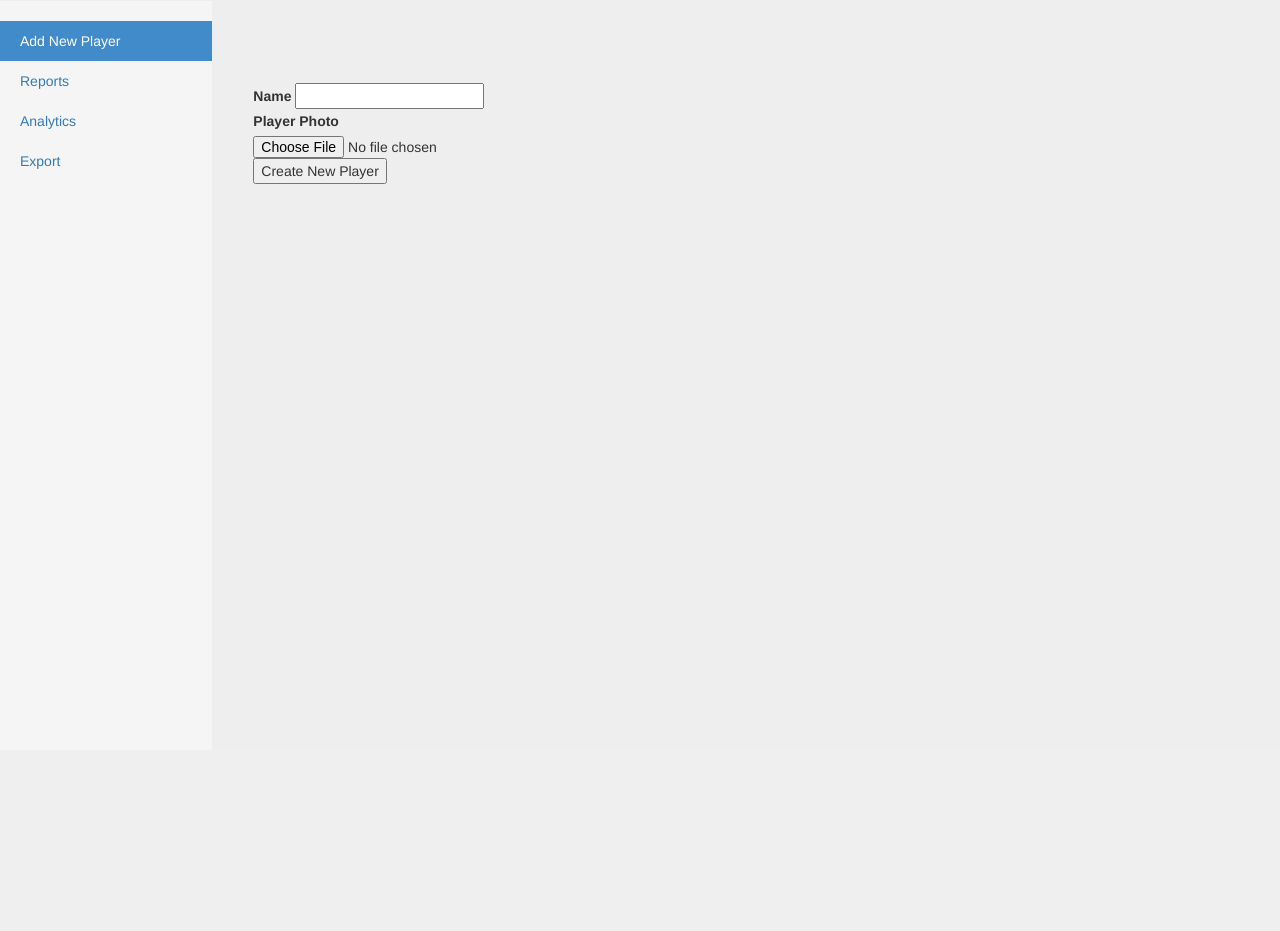
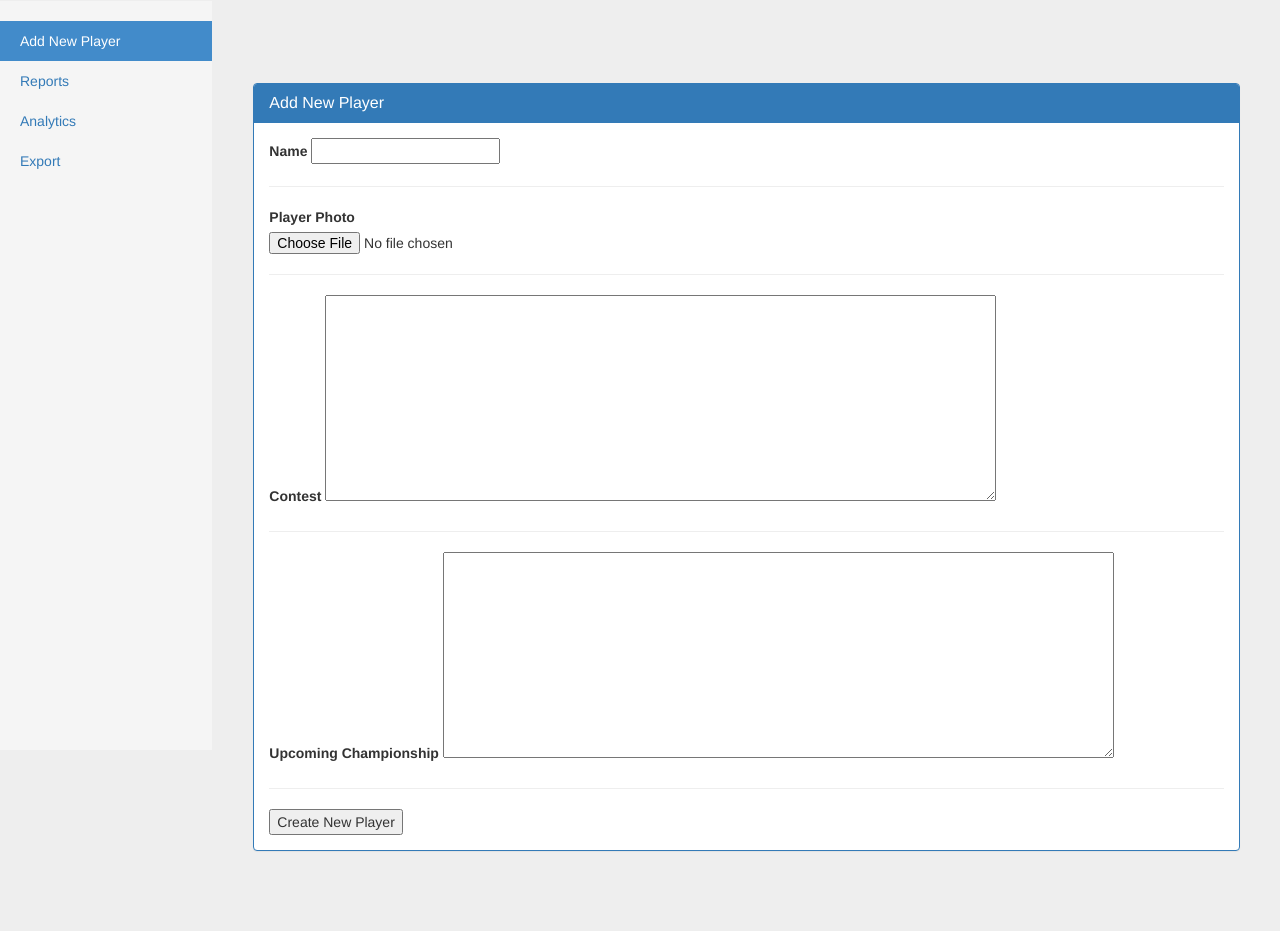
Before and after one commit to namitmhatre11/welspun, a CodeIgniter app: page /database/index.php/admin/add_player in a window 1280 px wide. Shown: the part 50-981 px from the top of the page. Before the commit the page ends 234 px from the top, so only its background shows below. Run offline with CodeIgniter, Linux system fonts and the light colour scheme; some libraries are stand-ins or nearby versions.

Commit message:
Upload user photo, delete, edit WIP

```diff
--- a/application/config/routes.php
+++ b/application/config/routes.php
@@ -50,6 +50,8 @@ defined('BASEPATH') OR exit('No direct script access allowed');
 |		my-controller/my-method	-> my_controller/my_method
 */
 
+$route['admin/edit_player/(:any)'] = 'admin/edit_player/$1';
+$route['admin/delete_player/(:any)'] = 'admin/delete_player/$1';
 $route['admin/add_player'] = 'admin/add_player';
 $route['admin/logout'] = 'admin/logout';
 $route['admin/dashbord'] = 'admin/dashbord';
--- a/application/controllers/Admin.php
+++ b/application/controllers/Admin.php
@@ -113,4 +113,37 @@
 				}
             }
         }
+
+        public function delete_player($slug = NULL)
+        {
+        	//echo $slug; exit;
+
+        	$delete_response = $this->admin_model->deleteplayer($slug);
+        	echo $delete_response;
+        	var_dump($delete_response);
+        	redirect('/admin/dashbord');
+        }
+
+        public function edit_player($player_id = NULL)
+        {
+        	$data['title'] = 'Edit Player';
+        	$config['upload_path'] = './uploads/';
+	        $config['allowed_types'] = 'gif|jpg|png';
+	        $config['max_size'] = '100';
+	        $config['max_width']  = '1024';
+	        $config['max_height']  = '768';
+
+        	$this->load->helper('form');
+            $this->load->library('form_validation');
+        	$this->load->library('upload', $config);
+
+	        $data['player'] = $this->admin_model->get_players($player_id);
+	        //print_r($data['players']);exit;
+
+            $this->load->view('templates/admin_header', $data);
+            $this->load->view('templates/admin_nav');
+    		$this->load->view('admin/addplayer', $data);
+    		$this->load->view('templates/nav_close');
+        	$this->load->view('templates/admin_footer');
+        }
 	}
--- a/application/models/Admin_model.php
+++ b/application/models/Admin_model.php
@@ -13,18 +13,20 @@ class Admin_model extends CI_Model {
         $username = $this->input->post('userEmail');
         $userpass = $this->input->post('userPass');
 
-        $query = $this->db->get_where('adminuser', array('user_email' => $username, 'user_pass' => md5($userpass)));
+        $query = $this->db->get_where('garvhai_adminuser', array('user_email' => $username, 'user_pass' => md5($userpass)));
         return $query->row_array();
 	}
 
-    public function get_players()
+    public function get_players($slug = FALSE)
     {
-        $this->load->helper('url');
-
-        $this->db->select('id, name');
-        $query = $this->db->get('players');
-
-        return $query->result_array();
+        if ($slug === FALSE)
+        {
+            $this->db->select('id, name');
+            $query = $this->db->get('garvhai_players');
+            return $query->result_array();
+        }
+        $query = $this->db->get_where('garvhai_players', array('id' => $slug));
+        return $query->row_array();
     }
 
 
@@ -41,11 +43,18 @@ class Admin_model extends CI_Model {
         $this->load->helper('url');
         $data = array(
             'name' => $this->input->post('playername'),
-            'profile_photo' => $upload_data['upload_data']['file_name']
+            'profile_photo' => $upload_data['upload_data']['file_name'],
+            'contest' => $this->input->post('contest'),
+            'championship' => $this->input->post('championship')
             //'slug' => $slug,
             //'text' => $this->input->post('text')
         );
 
-        return $this->db->insert('players', $data);
+        return $this->db->insert('garvhai_players', $data);
+    }
+
+    public function deleteplayer($player_id)
+    {
+        return $this->db->delete('garvhai_players', array('id' => $player_id));
     }
 }
--- a/application/views/admin/addplayer.php
+++ b/application/views/admin/addplayer.php
@@ -1,4 +1,4 @@
-<h2><?php echo $title; ?></h2>
+<h2><?php echo $title;?></h2>
 
 <div class="col-sm-9 col-sm-offset-3 col-md-10 col-md-offset-2 main">
 
@@ -7,16 +7,29 @@
     if(isset($error)) echo $error;
     else if(isset($notice)) echo $notice; ?>
 
+    <div class="panel panel-primary">
+        <div class="panel-heading">
+            <h3 class="panel-title">Add New Player</h3>
+        </div>
+        <div class="panel-body">
             <?php echo form_open_multipart('admin/add_player'); ?>
 
                 <label for="playername">Name</label>
-    <input type="input" name="playername" /><br />
+                <input type="input" name="playername" value="<?php if(isset($player)) echo $player['name'];?>" />
+                <hr />
 
+                <?php if(isset($player)) echo '<img src="'.base_url().'/uploads/'.$player['profile_photo'].'"';?>
                 <label for="userpic">Player Photo</label>
-    <input type="file" name="userpic" size="20" />
+                <input type="file" name="userpic" size="100" />
+                <hr />
 
-    <!-- <label for="text">Text</label>
-    <textarea name="text" rows="10" cols="80"></textarea><br /> -->
+                <label for="contest">Contest</label>
+                <textarea name="contest" rows="10" cols="80"></textarea>
+                <hr />
+
+                <label for="championship">Upcoming Championship</label>
+                <textarea name="championship" rows="10" cols="80"></textarea>
+                <hr />
 
                 <input type="submit" name="submit" value="Create New Player" />
 
@@ -26,10 +39,13 @@
                     //$.noConflict();
                     $( document ).ready(function() {
                         console.log( "ready!" );
-		    CKEDITOR.replace( 'text' );
+                        CKEDITOR.replace( 'contest' );
+                        CKEDITOR.replace( 'championship' );
                     });
 
                 </script>
 
             </form>
         </div>
+    </div>
+</div>
--- a/application/views/admin/dashbord.php
+++ b/application/views/admin/dashbord.php
@@ -7,6 +7,9 @@
 					<tr>
 						<th>Id</th>
 						<th>Player Name</th>
+						<th>Edit</th>
+						<th>Add Media</th>
+						<th>Delete</th>
 					</tr>
 				</thead>
 				<?php foreach ($players as $player): ?>
@@ -14,6 +17,9 @@
 						<tr>
 							<td><?php echo $player['id']; ?></td>
 							<td><?php echo $player['name']; ?></td>
+							<td><a href="<?php echo site_url('admin/edit_player/'.$player['id'])?>">Edit</a></td>
+							<td><a href="<?php echo site_url('admin/')?>">Media</a></td>
+							<td><a href="<?php echo site_url('admin/delete_player/'.$player['id'])?>">Delete</a></td>
 						</tr>
 					</tbody>
 				<?php endforeach; ?>
--- a/application/views/templates/admin_header.php
+++ b/application/views/templates/admin_header.php
@@ -17,5 +17,7 @@
       <script src="https://oss.maxcdn.com/html5shiv/3.7.2/html5shiv.min.js"></script>
       <script src="https://oss.maxcdn.com/respond/1.4.2/respond.min.js"></script>
     <![endif]-->
+    <script src="<?php echo base_url(); ?>assets/js/jquery-1.9.1.min.js"></script>
+    <script src="<?php echo base_url(); ?>assets/ckeditor/ckeditor.js"></script>
   </head>
   <body>
```
Also changed, not shown: uploads/fido2.jpg (added). Lines whose indentation alone changed are shown as unchanged.
